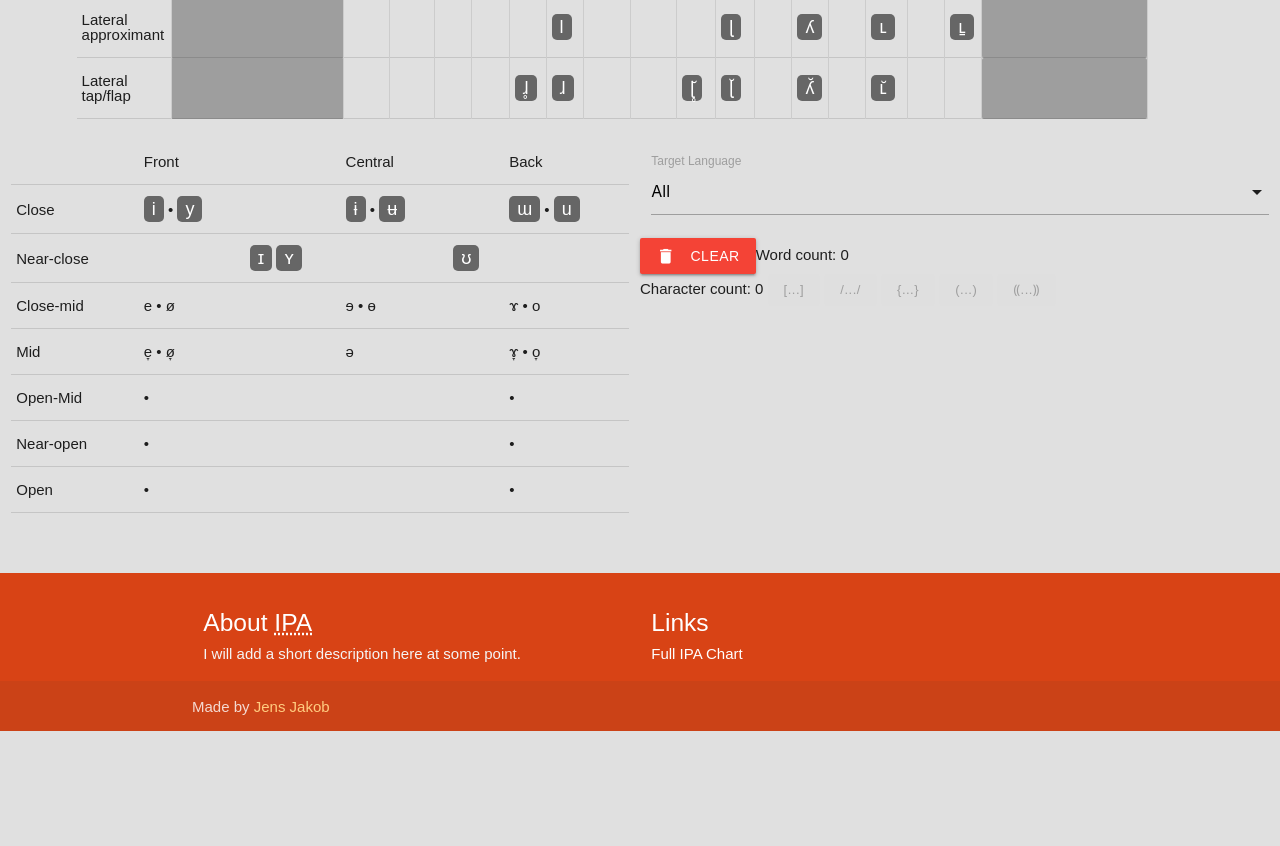
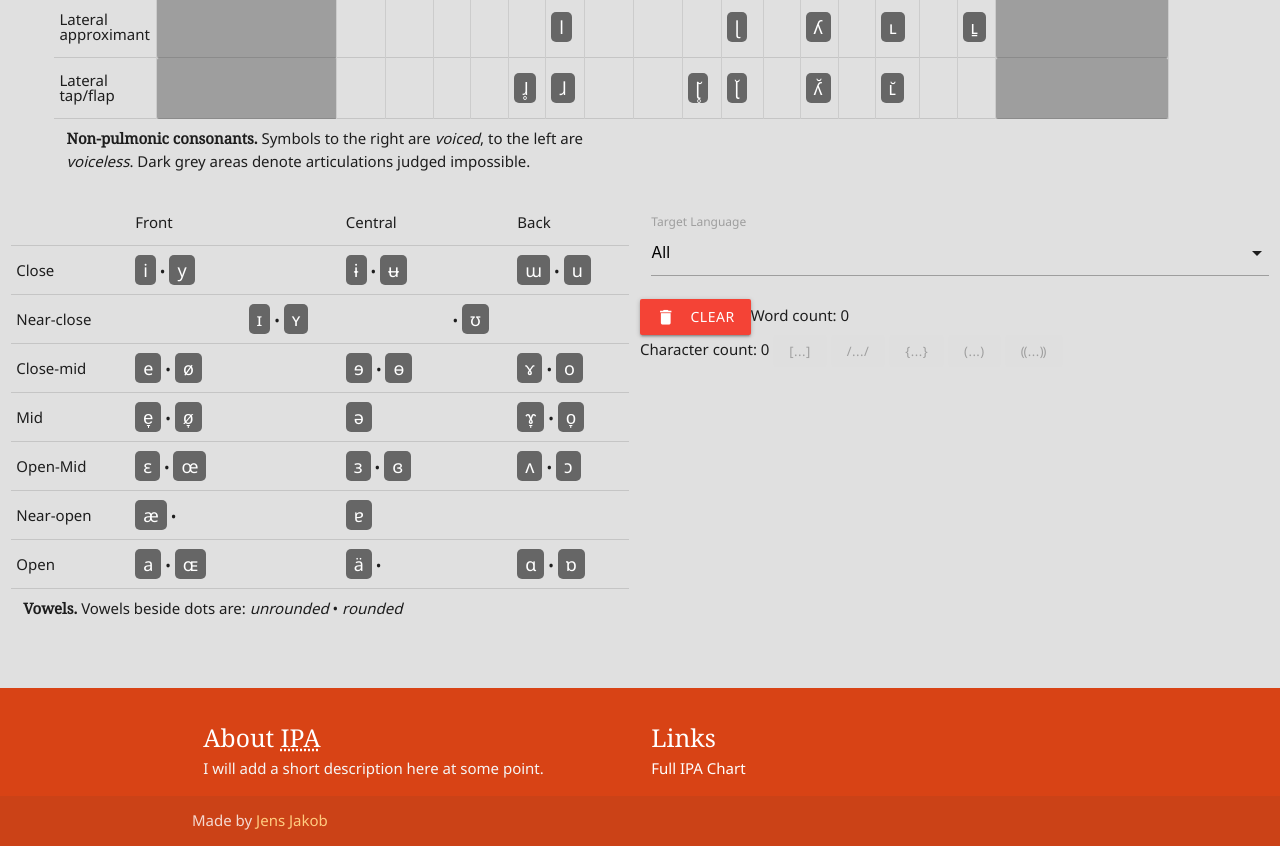
Before and after one commit to jensjak/ipa-editor, an Electron app: page app/index.html in a window 1280 px wide. Shown: the part 602-1448 px from the top of the page. Before the commit the page ends 1333 px from the top, so only its background shows below. Drawn offline with Linux system fonts and the light colour scheme.

Commit message:
vowels and target language feature
added vowels and defined vowel and consonant inventory for German

```diff
--- a/app/css/style.css
+++ b/app/css/style.css
@@ -11,8 +11,12 @@ html {
 }
 
 body {
-  font-family: Arial, Helvetica, sans-serif;
+  font-family: 'Noto Sans', sans-serif;
   line-height: 1;
+}
+
+h1, h2, h3, h4, h5, h6, .desc-title{
+  font-family: 'Noto Serif', serif;
 }
 
 table a {
@@ -93,3 +97,12 @@ table#consonantsTable td{
   line-height: 1.5;
   font-size: 28px;
 }
+
+p.desc{
+  padding: 8px 12px;
+  line-height: 1.5;
+}
+
+.desc-title{
+  font-weight: 700;
+}
--- a/app/index.html
+++ b/app/index.html
@@ -7,6 +7,9 @@
       http-equiv="Content-Security-Policy"
       content="script-src 'self' 'unsafe-inline'"
     />
+    <link rel="preconnect" href="https://fonts.googleapis.com">
+    <link rel="preconnect" href="https://fonts.gstatic.com" crossorigin>
+    <link href="https://fonts.googleapis.com/css2?family=Noto+Sans&family=Noto+Serif&display=swap" rel="stylesheet">
     <!--Import Google Icon Font-->
     <link href="https://fonts.googleapis.com/icon?family=Material+Icons" rel="stylesheet">
     <link type="text/css" rel="stylesheet" href="css/materialize.min.css"  media="screen,projection"/>
@@ -292,6 +295,7 @@
               <td colspan="4" class="grey">&nbsp;</td>
             </tr>
           </table>
+          <p class="desc"><span class="desc-title">Non-pulmonic consonants.</span> Symbols to the right are <em>voiced</em>, to the left are <em>voiceless</em>. Dark grey areas denote articulations judged impossible.</p>
         </div>
       </div>
     </div>
@@ -313,59 +317,60 @@
                 <td><strong>Close</strong></td>
                 <td><a id="vow1" class="tooltipped" data-position="top" data-tooltip="close front unrounded vowel" onclick="add('i')">i</a> &bull; <a id="vow2" class="tooltipped" data-position="top" data-tooltip="close front rounded vowel"  onclick="add('y')">y</a></td>
                 <td></td>
-                <td><a class="tooltipped" data-position="top" data-tooltip="close central unrounded vowel"  onclick="add('ɨ')">ɨ</a> &bull; <a class="tooltipped" data-position="top" data-tooltip="close central rounded vowel"  onclick="add('ʉ')">ʉ</a></td>
+                <td><a id="vow3" class="tooltipped" data-position="top" data-tooltip="close central unrounded vowel"  onclick="add('ɨ')">ɨ</a> &bull; <a id="vow4" class="tooltipped" data-position="top" data-tooltip="close central rounded vowel"  onclick="add('ʉ')">ʉ</a></td>
                 <td></td>
-                <td><a class="tooltipped" data-position="top" data-tooltip="close back unrounded vowel"  onclick="add('ɯ')">ɯ</a> &bull; <a class="tooltipped" data-position="top" data-tooltip="close back rounded vowel"  onclick="add('u')">u</a></td>
+                <td><a id="vow5" class="tooltipped" data-position="top" data-tooltip="close back unrounded vowel"  onclick="add('ɯ')">ɯ</a> &bull; <a id="vow6" class="tooltipped" data-position="top" data-tooltip="close back rounded vowel"  onclick="add('u')">u</a></td>
               </tr>
               <tr>
                 <td>Near-close</td>
                 <td></td>
-                <td><a class="tooltipped" data-position="top" data-tooltip="near-close front unrounded vowel" onclick="add('ɪ')">ɪ</a> <a class="tooltipped" data-position="top" data-tooltip="near-close front rounded vowel" onclick="add('ʏ')">ʏ</a></td>
+                <td><a id="vow7" class="tooltipped" data-position="top" data-tooltip="near-close front unrounded vowel" onclick="add('ɪ')">ɪ</a> &bull; <a id="vow8" class="tooltipped" data-position="top" data-tooltip="near-close front rounded vowel" onclick="add('ʏ')">ʏ</a></td>
                 <td></td>
-                <td><a class="tooltipped" data-position="top" data-tooltip="near-close back rounded vowel" onclick="add('ʊ')">ʊ</a></td>
+                <td>&bull; <a id="vow9" class="tooltipped" data-position="top" data-tooltip="near-close back rounded vowel" onclick="add('ʊ')">ʊ</a></td>
                 <td></td>
               </tr>
               <tr>
                 <td><strong>Close-mid</strong></td>
-                <td>e &bull; ø</td>
+                <td><a id="vow10" class="tooltipped" data-position="top" data-tooltip="close-mid front unrounded vowel" onclick="add('e')">e</a> &bull; <a id="vow11" class="tooltipped" data-position="top" data-tooltip="close-mid front rounded vowel" onclick="add('ø')">ø</a></td>
                 <td></td>
-                <td>ɘ &bull; ɵ</td>
+                <td><a id="vow12" class="tooltipped" data-position="top" data-tooltip="close-mid central unrounded vowel" onclick="add('ɘ')">ɘ</a> &bull; <a id="vow13" class="tooltipped" data-position="top" data-tooltip="close-mid central rounded vowel" onclick="add('ɵ')">ɵ</a></td>
                 <td></td>
-                <td>ɤ &bull; o</td>
+                <td><a id="vow14" class="tooltipped" data-position="top" data-tooltip="close-mid back unrounded vowel" onclick="add('ɤ')">ɤ</a> &bull; <a id="vow15" class="tooltipped" data-position="top" data-tooltip="close-mid back rounded vowel" onclick="add('o')">o</a></td>
               </tr>
               <tr>
                 <td>Mid</td>
-                <td>e̞ &bull; ø̞</td>
+                <td><a id="vow16" class="tooltipped" data-position="top" data-tooltip="mid front unrounded vowel" onclick="add('e̞')">e̞</a> &bull; <a id="vow17" class="tooltipped" data-position="top" data-tooltip="mid front rounded vowel" onclick="add('ø̞')">ø̞</a></td>
                 <td></td>
-                <td>ə</td>
+                <td><a id="vow18" class="tooltipped" data-position="top" data-tooltip="mid central vowel" onclick="add('ə')">ə</a></td>
                 <td></td>
-                <td>ɤ̞ &bull; o̞</td>
+                <td><a id="vow19" class="tooltipped" data-position="top" data-tooltip="mid back unrounded vowel" onclick="add('ɤ̞')">ɤ̞</a> &bull; <a id="vow20" class="tooltipped" data-position="top" data-tooltip="mid back rounded vowel" onclick="add('o̞')">o̞</a></td>
               </tr>
               <tr>
                 <td><strong>Open-Mid</strong></td>
-                <td> &bull; </td>
+                <td><a id="vow21" class="tooltipped" data-position="top" data-tooltip="open-mid front unrounded vowel" onclick="add('ɛ')">ɛ</a> &bull; <a id="vow22" class="tooltipped" data-position="top" data-tooltip="open-mid front rounded vowel" onclick="add('œ')">œ</a></td>
                 <td></td>
+                <td><a id="vow23" class="tooltipped" data-position="top" data-tooltip="open-mid central unrounded vowel" onclick="add('ɜ')">ɜ</a> &bull; <a id="vow24" class="tooltipped" data-position="top" data-tooltip="open-mid central rounded vowel" onclick="add('ɞ')">ɞ</a></td>
                 <td></td>
-                <td></td>
-                <td> &bull; </td>
+                <td><a id="vow25" class="tooltipped" data-position="top" data-tooltip="open-mid back unrounded vowel" onclick="add('ʌ')">ʌ</a> &bull; <a id="vow26" class="tooltipped" data-position="top" data-tooltip="open-mid back rounded vowel" onclick="add('ɔ')">ɔ</a></td>
               </tr>
               <tr>
                 <td>Near-open</td>
-                <td> &bull; </td>
+                <td><a id="vow27" class="tooltipped" data-position="top" data-tooltip="near-open front unrounded vowel" onclick="add('æ')">æ</a> &bull; </td>
+                <td></td>
+                <td><a id="vow28" class="tooltipped" data-position="top" data-tooltip="near-open central vowel" onclick="add('ɐ')">ɐ</a></td>
                 <td></td>
                 <td></td>
-                <td></td>
-                <td> &bull; </td>
               </tr>
               <tr>
                 <td><strong>Open</strong></td>
-                <td> &bull; </td>
+                <td><a id="vow29" class="tooltipped" data-position="top" data-tooltip="open front unrounded vowel" onclick="add('a')">a</a> &bull; <a id="vow30" class="tooltipped" data-position="top" data-tooltip="open front rounded vowel" onclick="add('ɶ')">ɶ</a></td>
                 <td></td>
+                <td><a id="vow31" class="tooltipped" data-position="top" data-tooltip="open central unrounded vowel" onclick="add('ä')">ä</a> &bull;</td>
                 <td></td>
-                <td></td>
-                <td> &bull; </td>
+                <td><a id="vow32" class="tooltipped" data-position="top" data-tooltip="open back unrounded vowel" onclick="add('ɑ')">ɑ</a> &bull; <a id="vow33" class="tooltipped" data-position="top" data-tooltip="open back rounded vowel" onclick="add('ɒ')">ɒ</a></td>
               </tr>
             </table>
+            <p class="desc"><span class="desc-title">Vowels.</span> Vowels beside dots are: <em>unrounded</em> &bull; <em>rounded</em></p>
           </div>
           <br />
           <div class="input-field col s6">
--- a/app/js/processor.js
+++ b/app/js/processor.js
@@ -186,7 +186,7 @@ langSelection.addEventListener('change', function () {
     // German
     case "2":
       resetLastList();
-      vowelList = [1,2];
+      vowelList = [1,2,6,7,8,9,10,11,15,18,21,22,26,29];
       consList = [2,6,12,14,15,20,21,26,27,31,42,43,32,33,34,35,53,55,57,58,61,66,96];
     break;
   }
```
